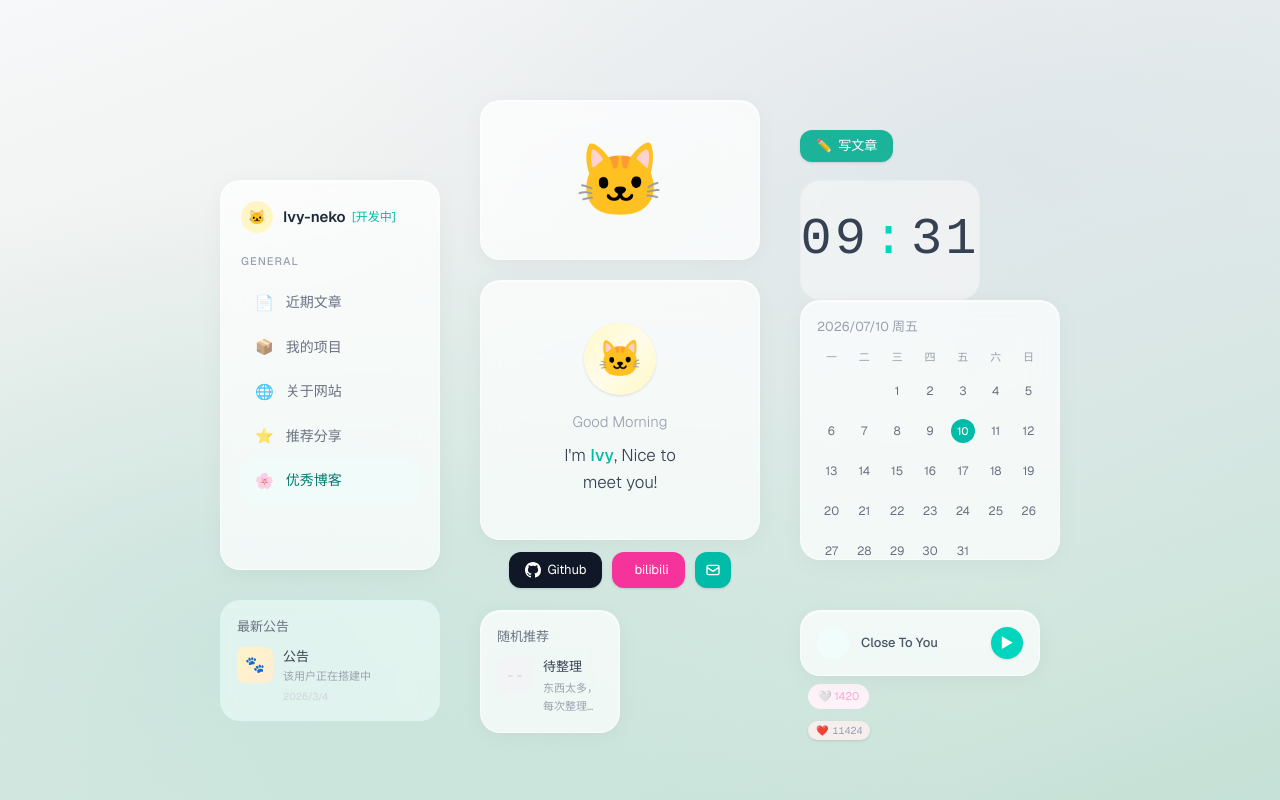
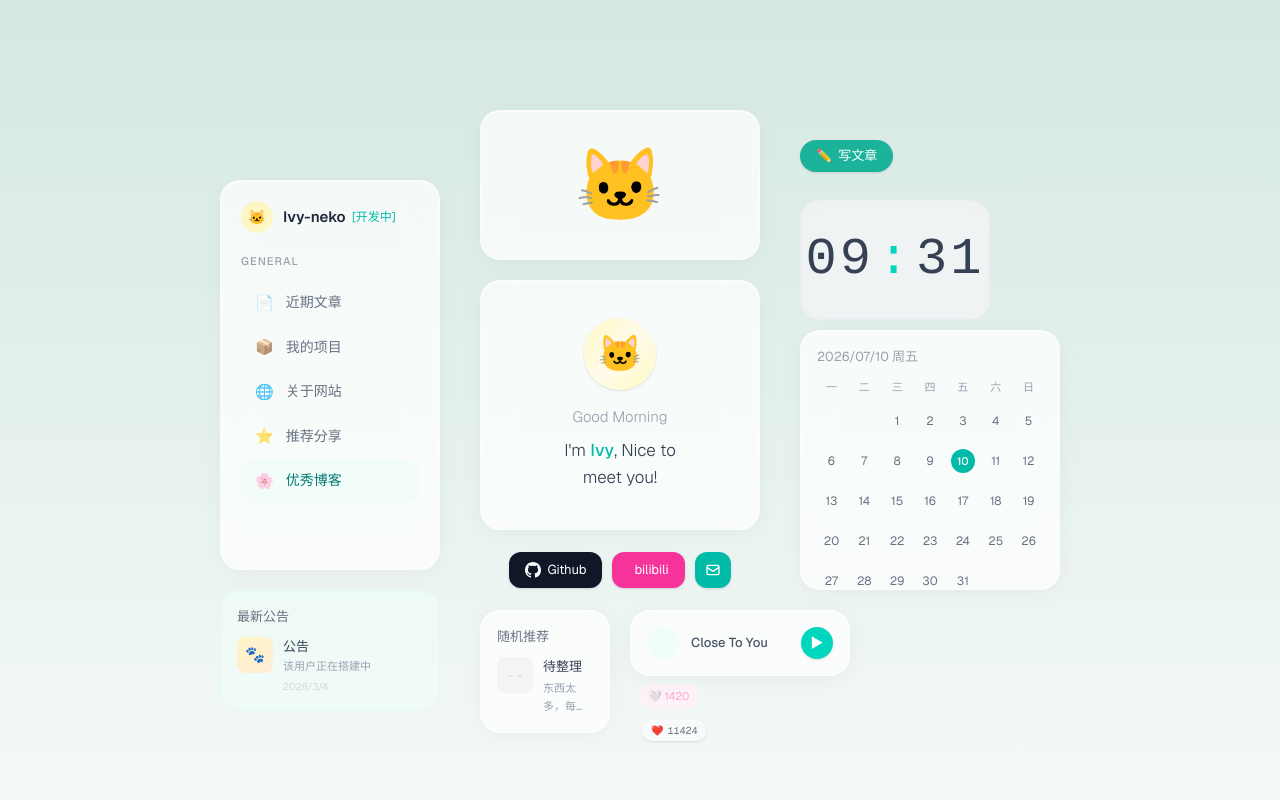
Before and after one commit to aiaod1009/about-me, a Next.js app: page / in a window 1280 px wide. Built offline with nearby package versions, Linux system fonts and the light colour scheme.

Commit message:
首页布局

```diff
--- a/app/page.tsx
+++ b/app/page.tsx
@@ -10,73 +10,62 @@ import RecommendCard from "@/components/widgets/RecommendCard";
 
 export default function Home() {
   return (
-    <div className="page-bg relative min-h-screen overflow-hidden flex items-center justify-center">
+    <div className="relative min-h-screen overflow-hidden flex items-center justify-center bg-gradient-to-b from-[#d5e8e1] to-[#f4f9f7]">
       {/* 限制最大容器并提供相对定位环境 */}
       <div className="relative select-none" style={{ width: "1200px", height: "720px" }}>
 
-        {/* ================= 左列 (Left Column) ================= */}
-
-        {/* 左侧边栏：顶部与时钟对齐 */}
+        {/* ================= 左列 ================= */}
         <div className="absolute" style={{ left: "180px", top: "140px", width: "220px", height: "390px" }}>
           <Sidebar />
         </div>
 
-        {/* 最新公告：底部与整个界面底线对齐 */}
-        <div className="absolute" style={{ left: "180px", top: "560px", width: "220px", height: "120px" }}>
+        <div className="absolute" style={{ left: "180px", top: "550px", width: "220px", height: "120px" }}>
           <NoticeCard />
         </div>
 
-
-        {/* ================= 中列 (Center Column) ================= */}
-
-        {/* 猫咪插画 */}
-        <div className="absolute" style={{ left: "440px", top: "60px", width: "280px", height: "160px" }}>
+        {/* ================= 中列 ================= */}
+        <div className="absolute" style={{ left: "440px", top: "70px", width: "280px", height: "150px" }}>
           <IllustrationCard />
         </div>
 
-        {/* 问候卡片 */}
-        <div className="absolute" style={{ left: "440px", top: "240px", width: "280px", height: "260px" }}>
+        <div className="absolute" style={{ left: "440px", top: "240px", width: "280px", height: "250px" }}>
           <GreetingCard />
         </div>
 
-        {/* 社交链接：紧贴问候卡片下方 */}
         <div className="absolute flex justify-center" style={{ left: "440px", top: "510px", width: "280px", height: "40px" }}>
           <SocialLinks />
         </div>
 
-        {/* 随机推荐：位于中列偏左下 */}
-        <div className="absolute" style={{ left: "440px", top: "570px", width: "140px", height: "110px" }}>
+        {/* ================= 底部错落区 ================= */}
+        {/* 随机推荐（偏左） */}
+        <div className="absolute" style={{ left: "440px", top: "570px", width: "130px", height: "100px" }}>
           <RecommendCard />
         </div>
 
+        {/* 音乐播放器（跨列，紧挨着推荐卡片右侧） */}
+        <div className="absolute flex flex-col gap-2" style={{ left: "590px", top: "570px", width: "220px" }}>
+          <MusicPlayer />
+          <div className="pl-3">
+            <span className="inline-flex items-center gap-1 px-2 py-0.5 bg-white/40 backdrop-blur-md rounded-full text-[10px] text-rose-400 shadow-sm border border-white/50">
+              ❤️ <span className="text-gray-500 font-mono">11424</span>
+            </span>
+          </div>
+        </div>
 
-        {/* ================= 右列 (Right Column) ================= */}
-
-        {/* 顶部操作区 (写文章按钮) */}
-        <div className="absolute" style={{ left: "760px", top: "90px", width: "260px" }}>
-          <button className="bg-[#1cb39b] hover:bg-teal-600 text-white text-[13px] px-4 py-1.5 rounded-xl flex items-center gap-1.5 transition-colors shadow-sm cursor-pointer">
+        {/* ================= 右列 ================= */}
+        <div className="absolute" style={{ left: "760px", top: "100px", width: "120px" }}>
+          <button className="bg-[#1cb39b] hover:bg-teal-600 text-white text-[13px] px-4 py-1.5 rounded-2xl flex items-center gap-1.5 transition-colors shadow-sm cursor-pointer">
             <span>✏️</span> 写文章
           </button>
         </div>
 
-        {/* 电子时钟 */}
-        <div className="absolute" style={{ left: "760px", top: "140px", width: "180px", height: "100px" }}>
+        <div className="absolute" style={{ left: "760px", top: "160px", width: "190px", height: "90px" }}>
           <ClockWidget />
         </div>
 
-        {/* 日历组件：中心与问候卡片近似 */}
-        <div className="absolute" style={{ left: "760px", top: "260px", width: "260px", height: "260px" }}>
+        {/* 日历大幅度下移，拉开与时钟的间距 */}
+        <div className="absolute" style={{ left: "760px", top: "290px", width: "260px", height: "260px" }}>
           <CalendarWidget />
-        </div>
-
-        {/* 音乐播放器：与底部的推荐卡片齐平 */}
-        <div className="absolute flex flex-col gap-2" style={{ left: "760px", top: "570px", width: "240px" }}>
-          <MusicPlayer />
-          <div className="pl-2">
-            <span className="inline-flex items-center gap-1 px-2 py-0.5 bg-rose-50/80 backdrop-blur-sm rounded-full text-[10px] text-rose-400 shadow-sm">
-              ❤️ <span className="text-gray-400 font-mono">11424</span>
-            </span>
-          </div>
         </div>
 
       </div>
```
